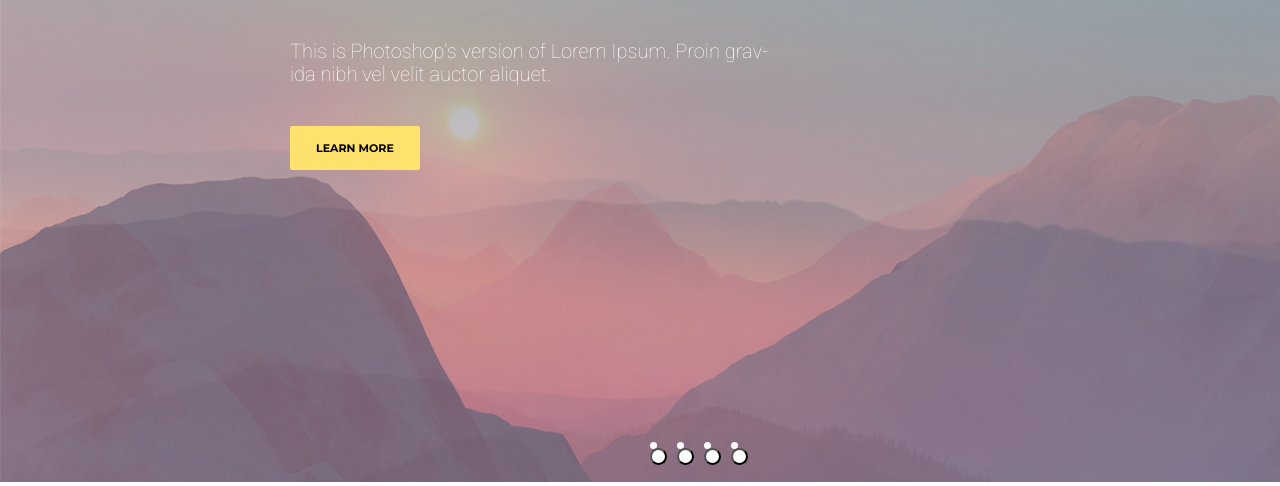
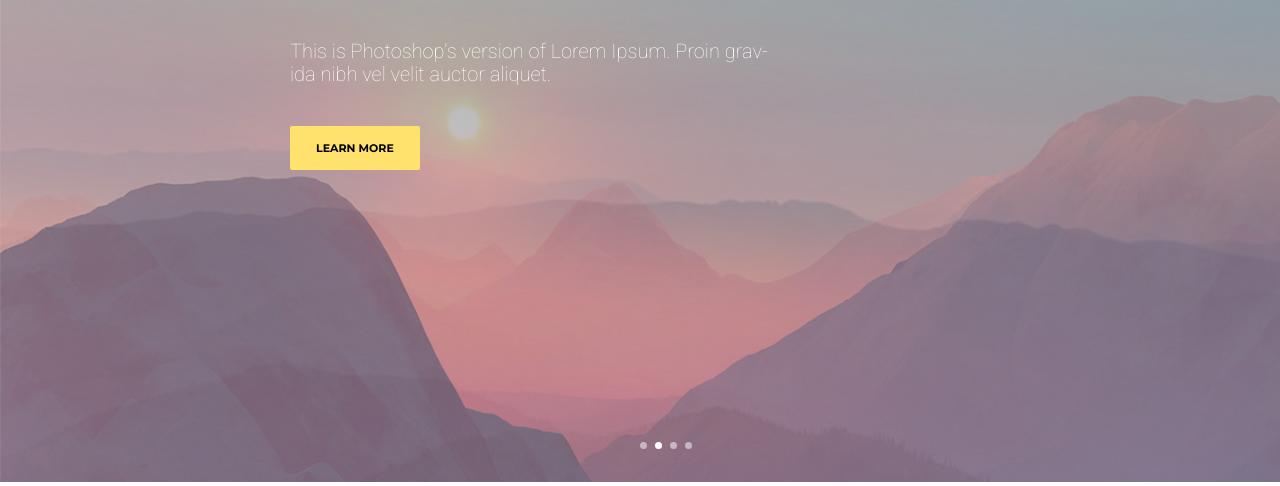
Before and after one commit to budfy/zippy, a website: page app/index.html in a window 1280 px wide. Shown: the part 318-804 px from the top of the page. Drawn offline with nearby package versions, Linux system fonts and the light colour scheme; files that its build step writes are made by us from their sources.

Commit message:
Header complete 100%

```diff
--- a/app/js/main.js
+++ b/app/js/main.js
@@ -2,6 +2,7 @@ $(function(){
 
   $('.header__bg-slider').slick({
     dots: true,
+    appendDots: $('.container'),
     infinite: true,
     speed: 1500,
     fade: true,
--- a/app/scss/style.scss
+++ b/app/scss/style.scss
@@ -59,6 +59,11 @@
   }
 }
 
+.header__background{
+  max-height: 100vh;
+  overflow-y: hidden;
+}
+
 .header__bg-slider{
   max-width: 100%;
   min-height: 100vh;
@@ -79,19 +84,21 @@
     position: absolute;
     li{
 
-      height: 7px;
-      width: 7px;
-      border-radius: 50%;
-      background-color: #fff;
-      margin: 0 10px;
-
       button{
         font-size: 0;
-        height: 17px;
-      width: 17px;
-      border-radius: 50%;
-      background-color: #fff;
-
+        height: 7px;
+        width: 7px;
+        border-radius: 50%;
+        background-color: rgba(255, 255, 255, 0.5);
+        border: none;
+      }
+      &+li{
+        margin-left: 8px;
+      }
+      &.slick-active{
+        button{
+          background-color: #fff;
+        }
       }
     }
   }
```
